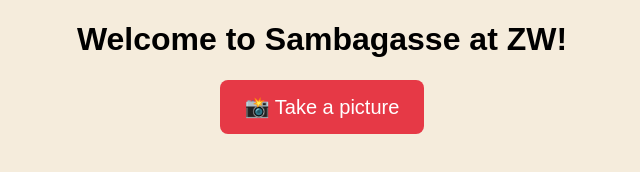
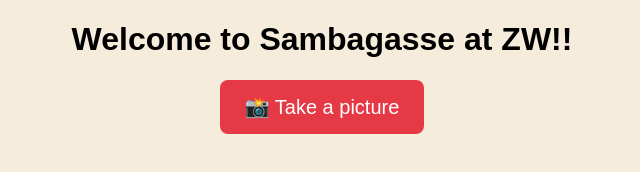
Before and after one commit to sambagassezh/photo, a plain HTML site: page index.html in a window 1280 px wide. Shown: the whole page, without its empty margins (318-958 px from the left). Drawn offline with nearby package versions, Linux system fonts and the light colour scheme.

Commit message:
Update index.html

```diff
--- a/index.html
+++ b/index.html
@@ -8,7 +8,7 @@
 
 <body>
 
-<h1>Welcome to Sambagasse at ZW!</h1>
+<h1>Welcome to Sambagasse at ZW!!</h1>
 <div id="commitInfo"></div>
 <button id="cameraButton">
 📸 Take a picture
```
